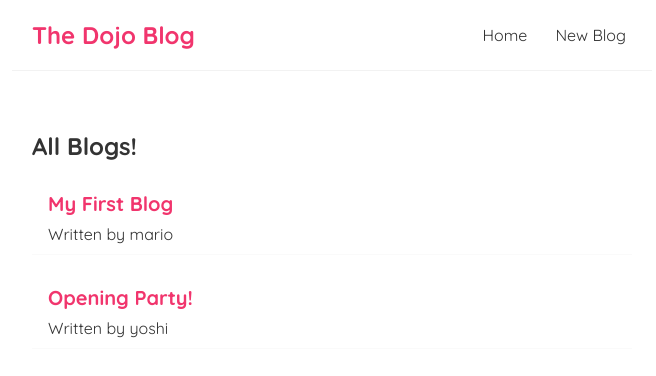
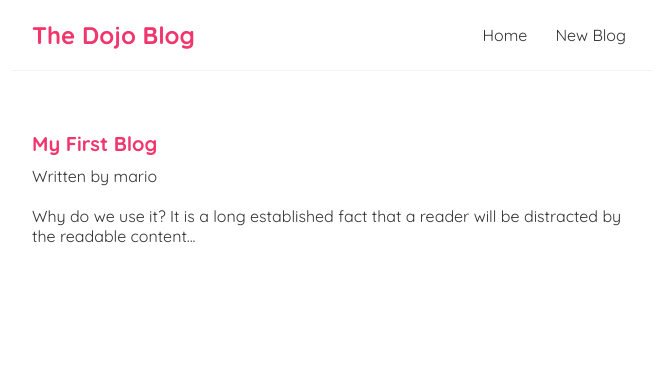
Before and after one commit to brittaniejose/react-tutorial, a React (Create React App) app: page /blogs/1 in a window 1280 px wide. Shown: the top 376 px of the page, without its empty margins (308-964 px from the left). Built offline with nearby package versions, Linux system fonts and the light colour scheme; data requests are answered from the project's data file.

Commit message:
react routes and abortCont

```diff
--- a/package.json
+++ b/package.json
@@ -8,6 +8,7 @@
     "@testing-library/user-event": "^13.5.0",
     "react": "^18.2.0",
     "react-dom": "^18.2.0",
+    "react-router-dom": "^5.3.4",
     "react-scripts": "5.0.1",
     "web-vitals": "^2.1.4"
   },
--- a/src/App.js
+++ b/src/App.js
@@ -1,14 +1,31 @@
 import Navbar from './Navbar';
 import Home from './Home';
+import { BrowserRouter as Router, Route, Switch } from 'react-router-dom';
+import Create from './Create';
+import BlogDetails from './BlogDetails';
 
 function App() {
   return (
-    <div className="App">
-      <Navbar />
-      <div className="content">
-      <Home />
+    <Router>
+      <div className="App">
+        <Navbar />
+        <div className="content">
+          {/* insert routes inside switch component */}
+          <Switch>
+            <Route exact path="/">
+              <Home />
+            </Route>
+            <Route path="/create">
+              <Create />
+            </Route>
+            {/* using route parameters */}
+            <Route path="/blogs/:id">
+              <BlogDetails />
+            </Route>
+          </Switch>
+        </div>
       </div>
-    </div>
+    </Router>
   );
 }
 
--- /dev/null
+++ b/src/BlogDetails.js
@@ -0,0 +1,23 @@
+import { useParams } from 'react-router-dom';
+import useFetch from './useFetch';
+
+const BlogDetails = () => {
+    const { id } = useParams();
+    const { data: blog, error, isPending } = useFetch("http://localhost:8000/blogs/" + id);
+
+    return (
+        <div className="blog-details">
+            { isPending && <div>Loading...</div> }
+            { error && <div>{ error }</div> }
+            { blog && (
+                <article>
+                    <h2>{ blog.title }</h2>
+                    <p>Written by { blog.author }</p>
+                    <div>{ blog.body }</div>
+                </article>
+            )}
+        </div>
+     );
+}
+
+export default BlogDetails;
--- a/src/BlogList.js
+++ b/src/BlogList.js
@@ -1,3 +1,5 @@
+import { Link } from "react-router-dom";
+
 const BlogList = ({ blogs, title }) => {
     // If writing in the way below, pass props to Bloglist
     // const blogs = props.blogs;
@@ -8,8 +10,10 @@
             <h2>{ title }</h2>
             {blogs.map((blog) => (
             <div className="blog-preview" key={blog.id}>
-                <h2>{ blog.title }</h2>
-                <p>Written by { blog.author }</p>
+                <Link to={`/blogs/${blog.id}`}>
+                    <h2>{ blog.title }</h2>
+                    <p>Written by { blog.author }</p>
+                </Link>
             </div>
         ))}
         </div>
--- /dev/null
+++ b/src/Create.js
@@ -0,0 +1,9 @@
+const Create = () => {
+    return (
+        <div className="create">
+            <h2>Add a New Blog</h2>
+        </div>
+     );
+}
+
+export default Create;
--- a/src/Home.js
+++ b/src/Home.js
@@ -1,4 +1,3 @@
-import { useState, useEffect } from "react";
 import BlogList from "./BlogList";
 import useFetch from "./useFetch";
 
--- a/src/Navbar.js
+++ b/src/Navbar.js
@@ -1,10 +1,12 @@
+import { Link } from 'react-router-dom';
+
 const Navbar = () => {
     return (
         <nav className="navbar">
             <h1>The Dojo Blog</h1>
             <div className="links">
-                <a href="/">Home</a>
-                <a href="/create">New Blog</a>
+                <Link to="/">Home</Link>
+                <Link to="/create">New Blog</Link>
             </div>
         </nav>
     );
--- a/src/index.css
+++ b/src/index.css
@@ -48,3 +48,17 @@
   color: #f1356d;
   margin-bottom: 8px;
 }
+
+.blog-preview a{
+  text-decoration: none;
+}
+
+/* blog details page */
+.blog-details h2 {
+  font-size: 20px;
+  color: #f1356d;
+  margin-bottom: 10px;
+}
+.blog-details div {
+  margin: 20px 0;
+}
--- a/src/index.js
+++ b/src/index.js
@@ -5,9 +5,9 @@
 
 const root = ReactDOM.createRoot(document.getElementById('root'));
 root.render(
-  <React.StrictMode>
+  // <React.StrictMode>
     <App />
-  </React.StrictMode>
+  // </React.StrictMode>
 );
 
 // If you want to start measuring performance in your app, pass a function
--- a/src/useFetch.js
+++ b/src/useFetch.js
@@ -8,8 +8,11 @@
     const [error, setError] = useState(null);
 
         useEffect(() => {
+            // aborts fetch for homepage if moving to another route from home before fetch has finished
+            const abortCont = new AbortController();
+
             setTimeout(() => {
-                fetch(url)
+                fetch(url, { signal: abortCont.signal })
                     .then(res => {
                         if (!res.ok) {
                             throw Error('could not fetch the data for that resource')
@@ -22,10 +25,16 @@
                         setError(null);
                     })
                     .catch(err => {
-                        setIsPending(false);
-                        setError(err.message);
+                        if (err.name === 'AbortError') {
+                            console.log('fetch aborted')
+                        } else {
+                            setIsPending(false);
+                            setError(err.message);
+                        }
                     })
             }, 1000);
+
+            return () => abortCont.abort;
         }, [url]);
 
     return { data, isPending, error };
```
Also changed, not shown: 1 other file (tests, documents, lock files or other folders).
